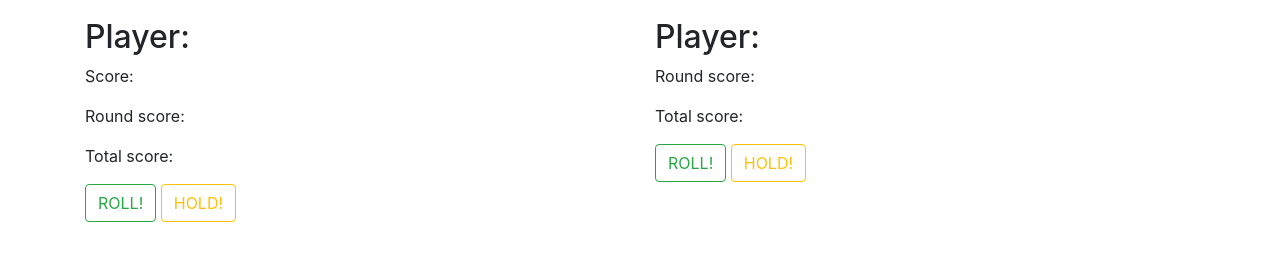
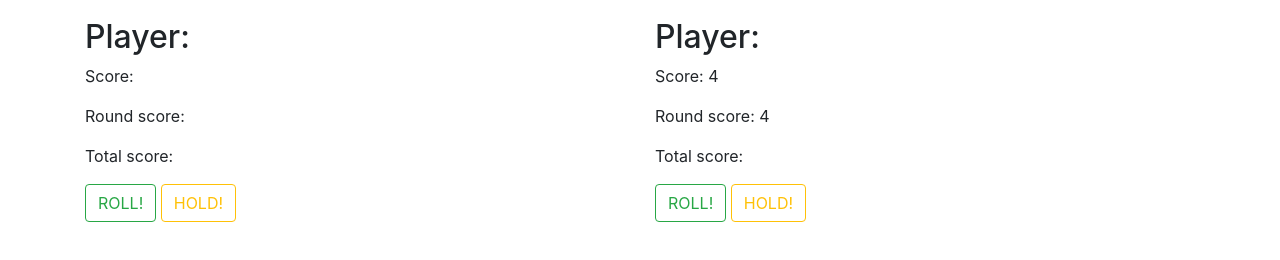
Before and after one commit to ANM05/Pig-Dice, a plain HTML site: page index.html in a window 1280 px wide. Both pictures are taken after a click on the button "Start". Shown: the part 378-638 px from the top of the page. Drawn offline with Linux system fonts and the light colour scheme.

Commit message:
Puts functionality to player two roll button

```diff
--- a/index.html
+++ b/index.html
@@ -42,8 +42,9 @@
         </div>
         <div class="col-md-6">
           <h2>Player: <span id="name2Out"></span></h2>
-          <p>Round score:</p>
-          <p>Total score:</p>
+          <p>Score: <span id="score2"></span></p>
+          <p>Round score: <span id="round2"></span></p>
+          <p>Total score: <span id="total2"></span></p>
           <button type="button" id="player2Roll" class="btn btn-outline-success">ROLL!</button>
           <button type="button" id="player2Hold" class="btn btn-outline-warning">HOLD!</button>
         </div>
--- a/js/script.js
+++ b/js/script.js
@@ -26,11 +26,17 @@ $(document).ready(function(){
   $("#name1Out").text(player1.name);
   $("#name2Out").text(player2.name);
   });
-  $("#player1Roll").click(function(event){
+  $("#player1Roll").click(function(){
      player1.score = diceRoll();
      player1.roll();
      $("#scoreOutput").text(player1.score);
      $("#roundOutput").text(player1.roundTotal);
 
   });
+  $(document).click(function(){
+    player2.score = diceRoll();
+    player2.roll();
+    $("#score2").text(player2.score);
+    $("#round2").text(player2.roundTotal);
+  });
 });
```
